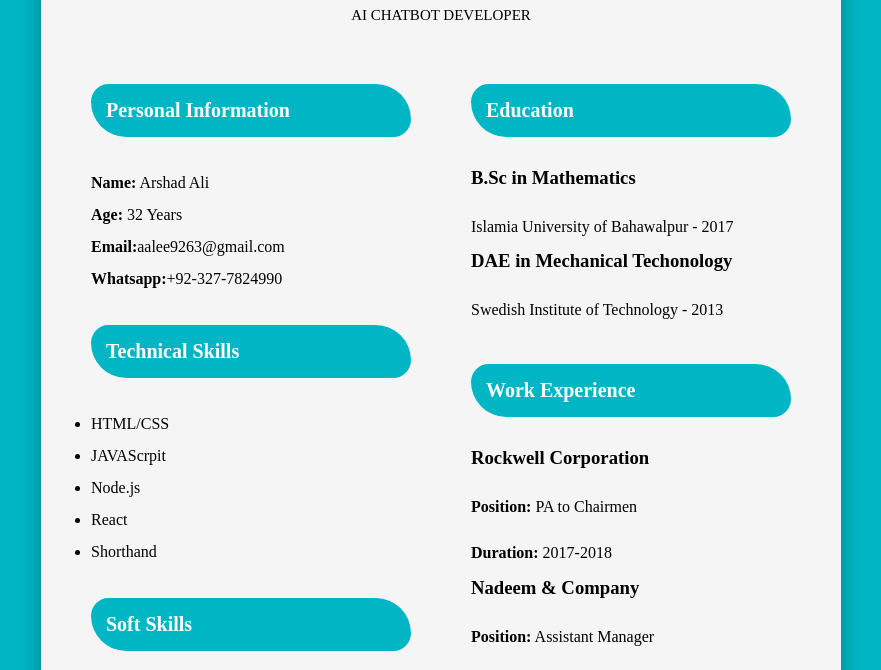
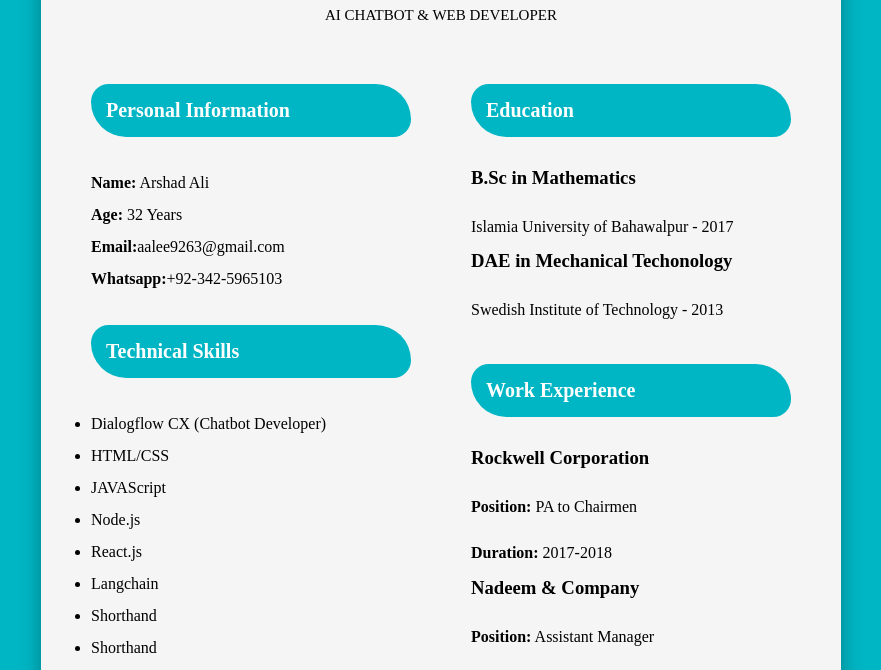
Before and after one commit to aalee9263/CV-Using-HTML-CSS, a plain HTML site: page index.html in a window 1280 px wide. Shown: the part 370-1040 px from the top of the page, without its empty margins (199-1080 px from the left). Drawn offline with Linux system fonts and the light colour scheme.

Commit message:
Update index.html

```diff
--- a/index.html
+++ b/index.html
@@ -12,7 +12,7 @@
         <img src="Arshad Ali.png" alt="">
       </div>
       <h1>Arshad Ali</h1>
-      <h3>AI Chatbot Developer</h3>
+      <h3>AI Chatbot & Web Developer</h3>
     </div>
 
     <div class="main">
@@ -21,13 +21,16 @@
         <p><strong>Name:</strong> Arshad Ali</p>
         <p><strong>Age:</strong> 32 Years</p>
         <p><strong>Email:</strong>aalee9263@gmail.com</p>
-        <p><strong>Whatsapp:</strong>+92-327-7824990</p>
+        <p><strong>Whatsapp:</strong>+92-342-5965103</p>
         <h2>Technical Skills</h2>
         <ul>
+          <li>Dialogflow CX (Chatbot Developer)</li>
           <li>HTML/CSS</li>
-          <li>JAVAScrpit</li>
+          <li>JAVAScript</li>
           <li>Node.js</li>
-          <li>React</li>
+          <li>React.js</li>
+          <li>Langchain</li>
+          <li>Shorthand</li>
           <li>Shorthand</li>
         </ul>
         <h2>Soft Skills</h2>
```
